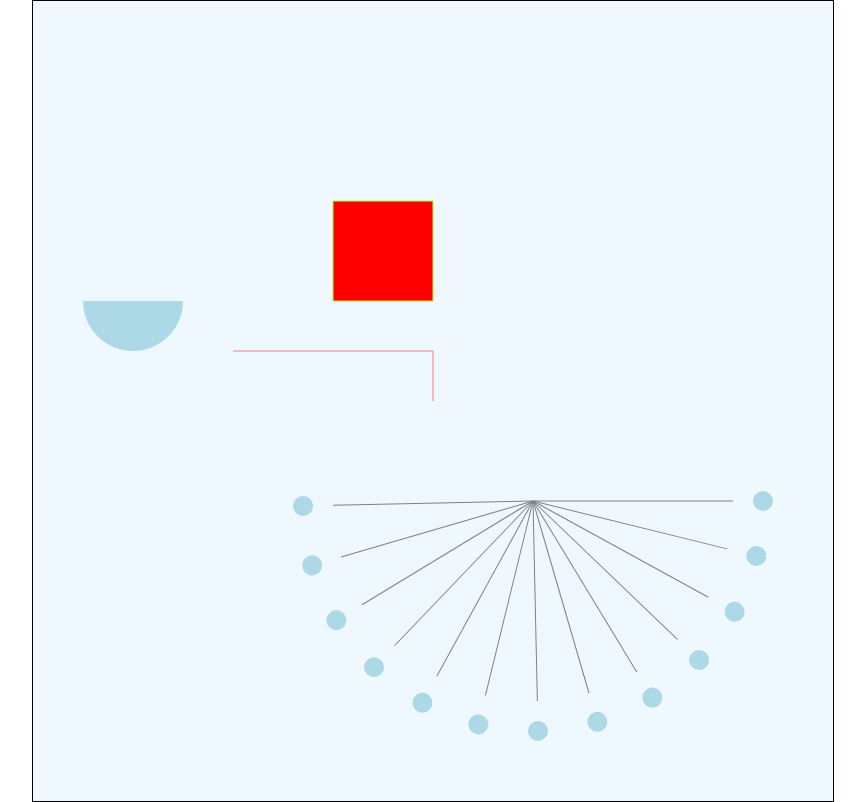
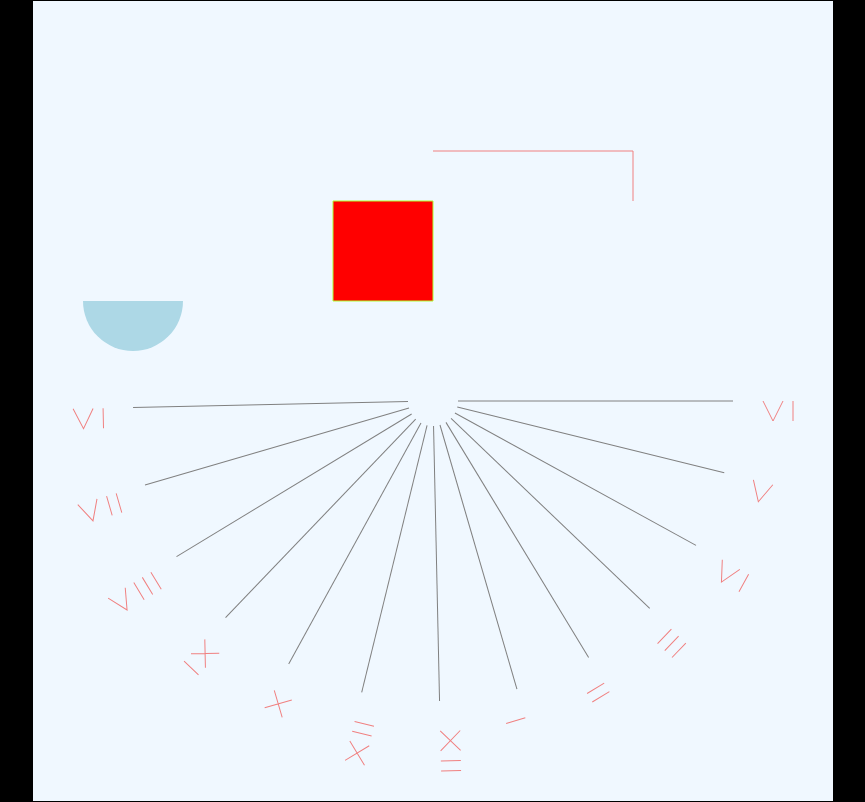
Before and after one commit to Thibaut-Francois/rendu_creativDev, a plain HTML site: page index.html in a window 1280 px wide. Shown: the whole page, without its empty margins (207-1072 px from the left). Drawn offline with Linux system fonts and the light colour scheme.

Commit message:
:sparkles: Add romans letters

```diff
--- a/index.html
+++ b/index.html
@@ -23,6 +23,7 @@
         margin: 0;
         padding: 0;
         box-sizing: border-box;
+        background-color: black;
     }
     canvas{
         background-color: aliceblue;
--- a/main.js
+++ b/main.js
@@ -18,25 +18,181 @@ ctx.closePath();
 
 ctx.beginPath();
 ctx.strokeStyle = 'lightcoral';
-ctx.moveTo(200, 350);
-ctx.lineTo(300, 350);
-ctx.lineTo(400, 350);
-ctx.lineTo(400, 400);
+ctx.moveTo(400, 150);
+ctx.lineTo(500, 150);
+ctx.lineTo(600, 150);
+ctx.lineTo(600, 200);
 ctx.stroke();
 
 ctx.closePath();
 
 ////////////////////////////////////////////////////////////////////////////
 
-function chiffre(nb, position){
-    ctx.save()
-    ctx.beginPath();
-    ctx.arc(position + 30, 0, 10, 0, deg2rad(360));
-    ctx.fillStyle = 'lightblue';
-    ctx.fill();
+function chiffre(nb, position, angle){
 
-    ctx.closePath();
-    ctx.restore()
+    if(nb==1){                          // 1
+        ctx.strokeStyle = 'lightcoral';
+        ctx.moveTo(position+30, 0);
+        ctx.lineTo(position+40, 20);
+        ctx.lineTo(position+50, 0);
+
+        ctx.moveTo(position+60, 0);
+        ctx.lineTo(position+60, 20);
+        ctx.stroke();
+
+    }else if(nb==2){                    // 2
+        ctx.strokeStyle = 'lightcoral';
+        ctx.moveTo(position+30, 0);
+        ctx.lineTo(position+40, 20);
+        ctx.lineTo(position+50, 0);
+
+        ctx.stroke();
+
+    }else if(nb==3){                          // 3
+        ctx.strokeStyle = 'lightcoral';
+        ctx.moveTo(position+60, 0);
+        ctx.lineTo(position+60, 20);
+
+        ctx.moveTo(position+30, 0);
+        ctx.lineTo(position+40, 20);
+        ctx.lineTo(position+50, 0);
+
+        ctx.stroke();
+
+    }else if(nb==4){                          // 4
+        ctx.strokeStyle = 'lightcoral';
+        ctx.moveTo(position+30, 0);
+        ctx.lineTo(position+30, 20);
+
+        ctx.moveTo(position+40, 0);
+        ctx.lineTo(position+40, 20);
+
+        ctx.moveTo(position+50, 0);
+        ctx.lineTo(position+50, 20);
+
+        ctx.stroke();
+
+    }else if(nb==5){                          // 5
+        ctx.strokeStyle = 'lightcoral';
+        ctx.moveTo(position+30, 0);
+        ctx.lineTo(position+30, 20);
+
+        ctx.moveTo(position+40, 0);
+        ctx.lineTo(position+40, 20);
+
+        ctx.stroke()
+
+    }else if(nb==6){                          // 6
+        ctx.strokeStyle = 'lightcoral';
+        ctx.moveTo(position+30, 0);
+        ctx.lineTo(position+30, 20);
+
+        ctx.stroke();
+
+    }else if(nb==7){                        // 7
+        ctx.strokeStyle = 'lightcoral';
+        ctx.moveTo(position+30, 0);
+        ctx.lineTo(position+50, -20);
+        ctx.moveTo(position+50, 0);
+        ctx.lineTo(position+30, -20);
+
+        ctx.moveTo(position+60, 0);
+        ctx.lineTo(position+60, -20);
+
+        ctx.moveTo(position+70, 0);
+        ctx.lineTo(position+70, -20);
+
+        ctx.stroke();
+
+    }else if(nb==8){                          // 8
+        ctx.strokeStyle = 'lightcoral';
+        ctx.moveTo(position+50, 0);
+        ctx.lineTo(position+70, -20);
+        ctx.moveTo(position+70, 0);
+        ctx.lineTo(position+50, -20);
+
+        ctx.moveTo(position+30, 0);
+        ctx.lineTo(position+30, -20);
+
+        ctx.moveTo(position+40, 0);
+        ctx.lineTo(position+40, -20);
+
+        ctx.stroke();
+
+    }else if(nb==9){                          // 9
+        ctx.strokeStyle = 'lightcoral';
+        ctx.moveTo(position+30, 0);
+        ctx.lineTo(position+50, -20);
+        ctx.moveTo(position+50, 0);
+        ctx.lineTo(position+30, -20);
+
+        ctx.stroke();
+
+    }else if(nb==10){                          // 10
+        ctx.strokeStyle = 'lightcoral';
+        ctx.moveTo(position+30, 0);
+        ctx.lineTo(position+50, -20);
+        ctx.moveTo(position+50, 0);
+        ctx.lineTo(position+30, -20);
+
+        ctx.moveTo(position+60, 0);
+        ctx.lineTo(position+60, -20);
+
+        ctx.stroke();
+
+    }else if(nb==11){                          // 11
+        ctx.strokeStyle = 'lightcoral';
+        ctx.moveTo(position+60, 0);
+        ctx.lineTo(position+70, -20);
+        ctx.lineTo(position+80, 0);
+
+        ctx.moveTo(position+30, 0);
+        ctx.lineTo(position+30, -20);
+
+        ctx.moveTo(position+40, 0);
+        ctx.lineTo(position+40, -20);
+
+        ctx.moveTo(position+50, 0);
+        ctx.lineTo(position+50, -20);
+
+        ctx.stroke();
+
+
+    }else if(nb==12){                          // 12
+        ctx.strokeStyle = 'lightcoral';
+        ctx.moveTo(position+50, 0);
+        ctx.lineTo(position+60, -20);
+        ctx.lineTo(position+70, 0);
+
+        ctx.moveTo(position+30, 0);
+        ctx.lineTo(position+30, -20);
+
+        ctx.moveTo(position+40, 0);
+        ctx.lineTo(position+40, -20);
+
+        ctx.stroke();
+
+    }else if(nb==13){                          // 13
+        ctx.strokeStyle = 'lightcoral';
+        ctx.moveTo(position+40, 0);
+        ctx.lineTo(position+50, -20);
+        ctx.lineTo(position+60, 0);
+
+        ctx.moveTo(position+30, 0);
+        ctx.lineTo(position+30, -20);
+
+        ctx.stroke();
+
+    }
+
+    // ctx.save()
+    // ctx.beginPath();
+    // ctx.arc(position + 30, 0, 10, 0, deg2rad(360));
+    // ctx.fillStyle = 'lightblue';
+    // ctx.fill();
+
+    // ctx.closePath();
+    // ctx.restore()
 }
 
 ///------------------------
@@ -44,7 +200,7 @@ function chiffre(nb, position){
 const nGraduation_ = 13
 ctx.strokeStyle = 'grey';
 test=0
-long=200
+long=300
 
 for(let i=0; i<nGraduation_; i++){
 //    console.log(i)
@@ -53,16 +209,26 @@ for(let i=0; i<nGraduation_; i++){
     console.log(angle_)
     ctx.save()
     ctx.beginPath()
-    ctx.translate(500, 500)
+    ctx.translate(400, 400)
     ctx.rotate(angle_)
-    ctx.moveTo(0, 0)
+    ctx.moveTo(25, 0)
     ctx.lineTo(long, 0)
     ctx.stroke()
 
-    chiffre(0, long)
+
 
     ctx.closePath()
+
+
+    ctx.beginPath()
+    chiffre(i+1, long, angle_)
+    ctx.closePath()
+
+
     ctx.restore()
+
+
+
 }
 
 ///////////////////////////////////////////////////////////////////////////
```
